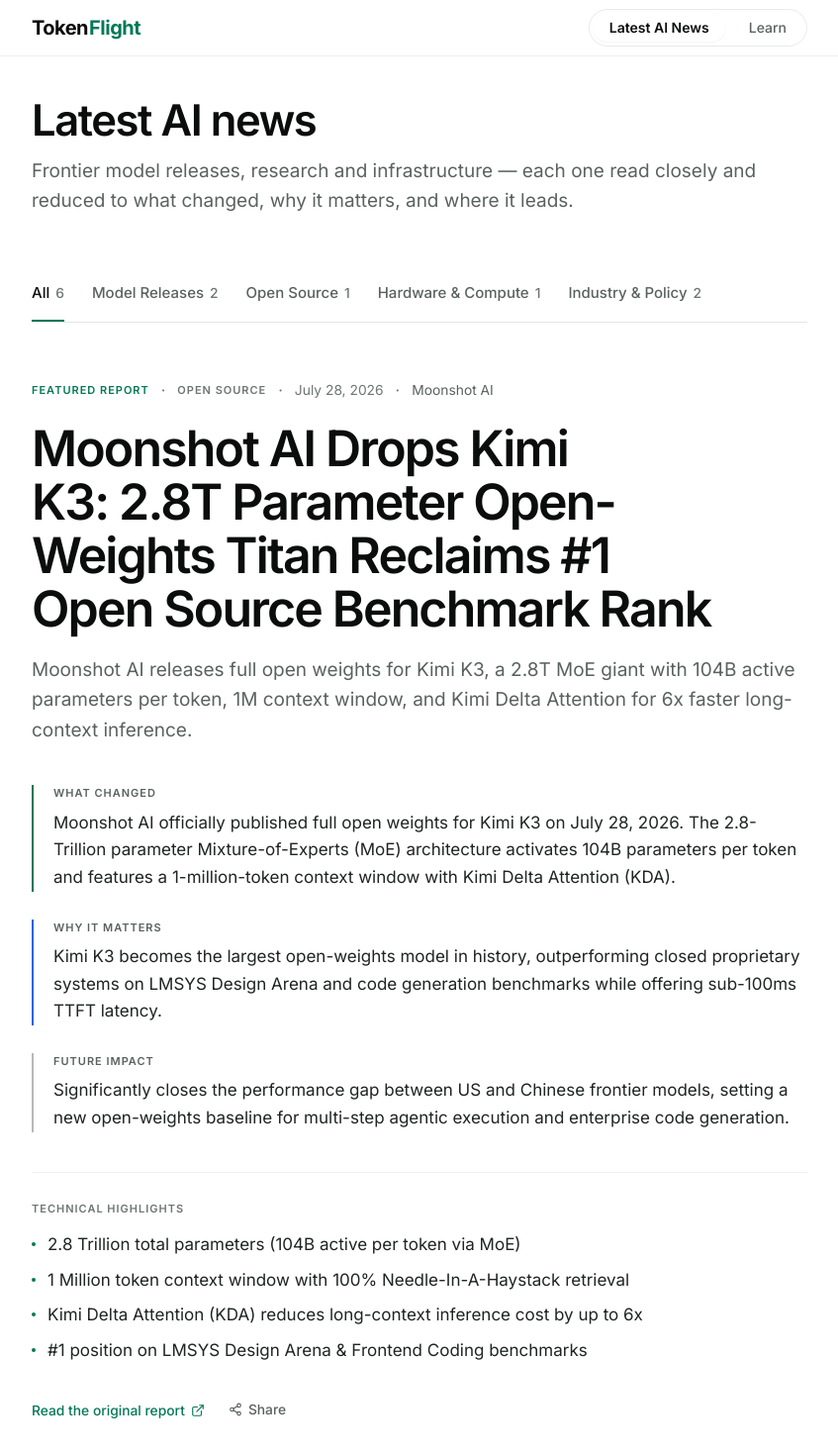
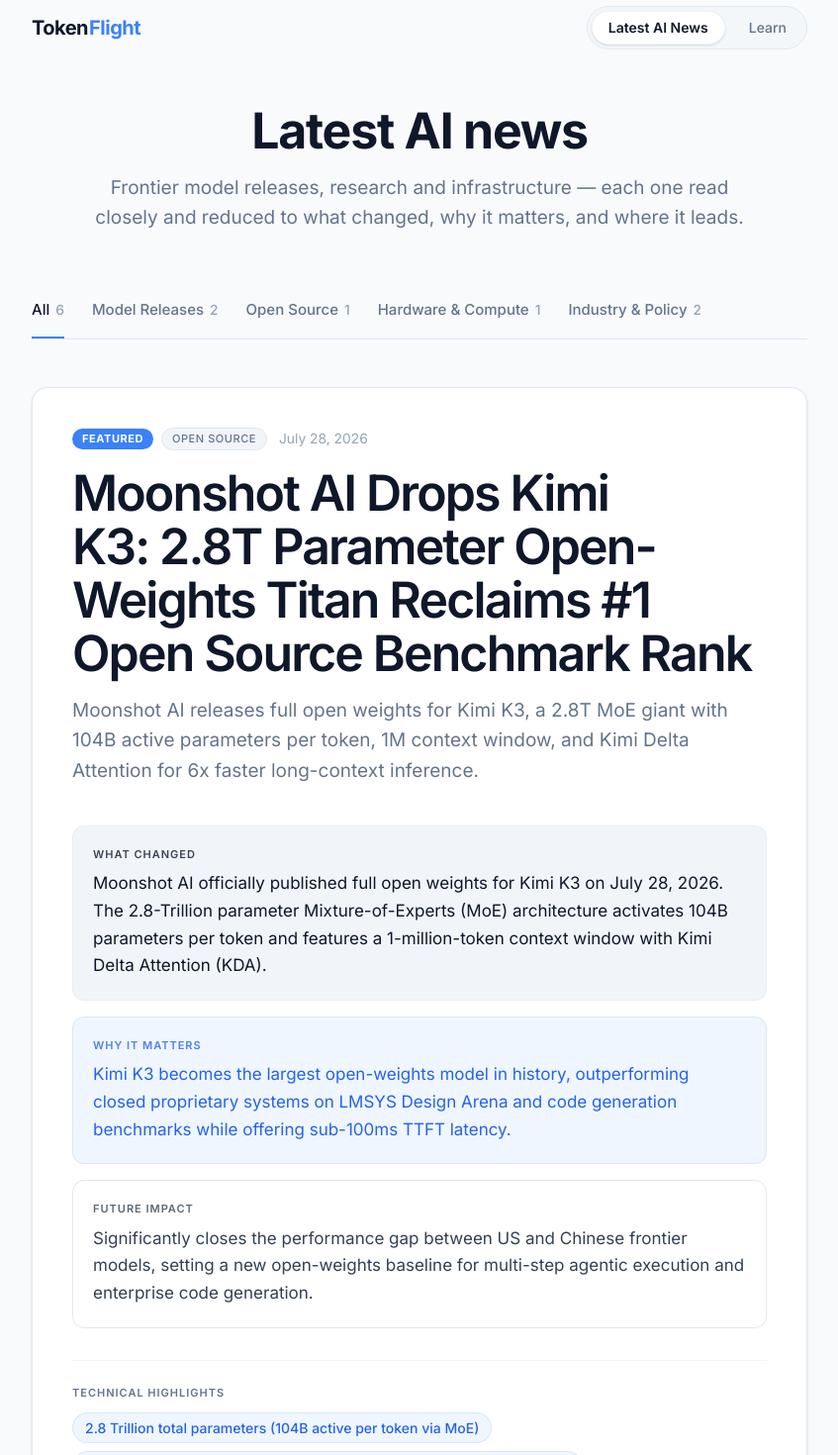
Before and after one commit to moseslmathew/token-flight, a Next.js app: page / in a window 1280 px wide. Shown: the top 1470 px of the page at 99% size, without its empty margins (216-1063 px from the left). Built offline with nearby package versions, Linux system fonts and the light colour scheme.

Commit message:
feat: complete UI redesign for modern tech blog aesthetic with card layout and tech-blue theme

```diff
--- a/app/globals.css
+++ b/app/globals.css
@@ -7,25 +7,25 @@
 
 @theme {
   /* ── Surfaces ─────────────────────────────────────────── */
-  --color-paper: #ffffff;
-  --color-paper-deep: #f5f7f6;
+  --color-paper: #f8fafc;
+  --color-paper-deep: #f1f5f9;
   --color-surface: #ffffff;
 
   /* ── Ink — cool neutrals, tuned to clear 4.5:1 on white ─ */
-  --color-ink-strong: #0a0d0c;
-  --color-ink: #1f2523;
-  --color-ink-muted: #5a625e;
-  --color-ink-faint: #6e7671;
+  --color-ink-strong: #0f172a;
+  --color-ink: #334155;
+  --color-ink-muted: #64748b;
+  --color-ink-faint: #94a3b8;
 
   /* ── Rules & edges ────────────────────────────────────── */
-  --color-rule: #e3e7e5;
-  --color-rule-soft: #eef1f0;
+  --color-rule: #e2e8f0;
+  --color-rule-soft: #f1f5f9;
 
-  /* ── Accent: deep emerald ─────────────────────────────── */
-  --color-accent: #047857;
-  --color-accent-deep: #065f46;
-  --color-accent-soft: #ecfdf5;
-  --color-accent-ring: #a7f3d0;
+  /* ── Accent: Modern Tech Blue ─────────────────────────── */
+  --color-accent: #3b82f6;
+  --color-accent-deep: #2563eb;
+  --color-accent-soft: #eff6ff;
+  --color-accent-ring: #bfdbfe;
 
   /* ── Data counter-colour and warning ──────────────────── */
   --color-cool: #2563eb;
--- a/app/page.tsx
+++ b/app/page.tsx
@@ -192,22 +192,22 @@
   );
 }
 
-/* Three-part analysis, set as ruled columns rather than filled boxes */
+/* Three-part analysis, set as distinct boxes for better visual hierarchy */
 function Analysis({ item, dense = false }: { item: AINewsItem; dense?: boolean }) {
   const parts = [
-    { label: 'What changed', body: item.content.whatChanged, rule: 'border-accent' },
-    { label: 'Why it matters', body: item.content.whyItMatters, rule: 'border-cool' },
-    { label: 'Future impact', body: item.content.futureImpact, rule: 'border-ink-faint/50' },
+    { label: 'What changed', body: item.content.whatChanged, bg: 'bg-paper-deep text-ink-strong border border-rule/50' },
+    { label: 'Why it matters', body: item.content.whyItMatters, bg: 'bg-accent-soft text-accent-deep border border-accent-ring/50' },
+    { label: 'Future impact', body: item.content.futureImpact, bg: 'bg-surface border border-rule text-ink' },
   ];
 
   return (
-    <div className={dense ? 'grid gap-6 lg:grid-cols-3' : 'space-y-7'}>
+    <div className={dense ? 'grid gap-4 lg:grid-cols-3' : 'space-y-4'}>
       {parts.map((part) => (
-        <div key={part.label} className={`border-l-2 pl-4 sm:pl-5 ${part.rule}`}>
-          <span className="eyebrow block text-ink-muted">{part.label}</span>
+        <div key={part.label} className={`rounded-xl p-5 ${part.bg}`}>
+          <span className="eyebrow block mb-2 opacity-80">{part.label}</span>
           <p
-            className={`mt-2 leading-relaxed text-ink ${
-              dense ? 'text-[1rem]' : 'text-[1.0625rem]'
+            className={`leading-relaxed ${
+              dense ? 'text-[0.9375rem]' : 'text-[1.0625rem]'
             }`}
           >
             {part.body}
@@ -248,11 +248,11 @@
     : filteredNews;
 
   return (
-    <div className="measure-wide px-4 pb-8 pt-6 sm:px-6 sm:pt-10">
+    <div className="measure-wide px-4 pb-12 pt-8 sm:px-6 sm:pt-12">
       {/* Masthead */}
-      <header className="animate-rise-in space-y-3">
-        <h1 className="text-h1 font-semibold text-ink-strong">Latest AI news</h1>
-        <p className="text-lede text-ink-muted">
+      <header className="animate-rise-in space-y-4 text-center">
+        <h1 className="text-display font-bold tracking-tight text-ink-strong">Latest AI news</h1>
+        <p className="text-lede text-ink-muted mx-auto max-w-2xl">
           Frontier model releases, research and infrastructure — each one read closely and reduced
           to what changed, why it matters, and where it leads.
         </p>
@@ -291,16 +291,12 @@
 
       {/* Featured report */}
       {isAllSelected && featuredNews && (
-        <article id={featuredNews.slug} className="scroll-mt-28 border-b border-rule py-14">
-          <div className="space-y-5">
-            <div className="flex flex-wrap items-center gap-x-3 gap-y-1">
-              <span className="eyebrow text-accent">Featured report</span>
-              <span className="text-ink-faint">·</span>
-              <span className="eyebrow text-ink-faint">{featuredNews.category}</span>
-              <span className="text-ink-faint">·</span>
-              <span className="text-meta text-ink-faint">{featuredNews.publishedAt}</span>
-              <span className="text-ink-faint">·</span>
-              <span className="text-meta text-ink-muted">{featuredNews.source}</span>
+        <article id={featuredNews.slug} className="scroll-mt-28 mt-12 rounded-2xl bg-surface p-6 shadow-sm border border-rule sm:p-10 transition-all hover:shadow-md">
+          <div className="space-y-4">
+            <div className="flex flex-wrap items-center gap-2">
+              <span className="rounded-full bg-accent text-white px-2.5 py-0.5 text-[0.6875rem] font-bold uppercase tracking-wider">Featured</span>
+              <span className="rounded-full bg-paper-deep text-ink-muted border border-rule px-2.5 py-0.5 text-[0.6875rem] font-medium uppercase tracking-wider">{featuredNews.category}</span>
+              <span className="text-meta text-ink-faint ml-1">{featuredNews.publishedAt}</span>
             </div>
 
             <h2 className="text-display font-semibold text-ink-strong">
@@ -315,16 +311,18 @@
           </div>
 
           {featuredNews.content.technicalHighlights && (
-            <div className="mt-10 border-t border-rule-soft pt-7">
-              <span className="eyebrow block text-ink-faint">Technical highlights</span>
-              <ul className="mt-4 space-y-2.5">
+            <div className="mt-8 border-t border-rule-soft pt-6">
+              <span className="eyebrow block text-ink-muted mb-3">Technical highlights</span>
+              <div className="flex flex-wrap gap-2">
                 {featuredNews.content.technicalHighlights.map((highlight, idx) => (
-                  <li key={idx} className="flex gap-3 text-[1.0625rem] text-ink">
-                    <span aria-hidden="true" className="mt-[0.6em] h-1 w-1 shrink-0 rounded-full bg-accent" />
-                    <span>{highlight}</span>
-                  </li>
+                  <span
+                    key={idx}
+                    className="rounded-full bg-accent-soft text-accent-deep border border-accent-ring/50 px-3 py-1 text-[0.875rem] font-medium"
+                  >
+                    {highlight}
+                  </span>
                 ))}
-              </ul>
+              </div>
             </div>
           )}
 
@@ -348,13 +346,12 @@
       )}
 
       {/* Feed */}
-      <div className="divide-y divide-rule">
+      <div className="mt-8 space-y-6">
         {feedNews.map((item) => (
-          <article key={item.id} id={item.slug} className="scroll-mt-28 py-12">
-            <div className="flex flex-wrap items-center gap-x-3 gap-y-1">
-              <span className="eyebrow text-accent">{item.category}</span>
-              <span className="text-ink-faint">·</span>
-              <span className="text-meta text-ink-faint">{item.publishedAt}</span>
+          <article key={item.id} id={item.slug} className="scroll-mt-28 rounded-2xl bg-surface p-6 shadow-sm border border-rule sm:p-8 transition-all hover:shadow-md">
+            <div className="flex flex-wrap items-center gap-2">
+              <span className="rounded-full bg-paper-deep text-ink-muted border border-rule px-2.5 py-0.5 text-[0.6875rem] font-medium uppercase tracking-wider">{item.category}</span>
+              <span className="text-meta text-ink-faint ml-1">{item.publishedAt}</span>
             </div>
 
             <h2 className="mt-4 text-h2 font-semibold text-ink-strong">
@@ -370,11 +367,11 @@
             </div>
 
             {item.content.technicalHighlights && (
-              <div className="mt-7 flex flex-wrap gap-2">
+              <div className="mt-6 flex flex-wrap gap-2">
                 {item.content.technicalHighlights.map((highlight, hIdx) => (
                   <span
                     key={hIdx}
-                    className="rounded-full border border-rule px-3 py-1 text-meta text-ink-muted"
+                    className="rounded-full bg-accent-soft text-accent-deep border border-accent-ring/50 px-3 py-1 text-[0.8125rem] font-medium"
                   >
                     {highlight}
                   </span>
--- a/components/Navbar.tsx
+++ b/components/Navbar.tsx
@@ -28,8 +28,8 @@
     <header
       className={`sticky top-0 z-50 transition-all duration-300 ${
         scrolled
-          ? 'bg-paper/90 backdrop-blur-md border-b border-rule shadow-xs'
-          : 'bg-paper/70 backdrop-blur-sm border-b border-rule/60'
+          ? 'bg-paper/90 backdrop-blur-md border-b border-rule shadow-sm'
+          : 'bg-paper/60 backdrop-blur-sm border-b border-transparent'
       }`}
     >
       <div className="measure-wide flex h-14 items-center justify-between gap-6 px-4 sm:px-6">
@@ -44,7 +44,7 @@
         </Link>
 
         {/* Primary navigation */}
-        <nav className="flex items-center gap-1 sm:gap-2 rounded-full bg-card/80 p-1 border border-rule/80">
+        <nav className="flex items-center gap-1 sm:gap-2 rounded-full bg-paper-deep/80 p-1 border border-rule">
           {NAV_LINKS.map((link) => {
             const active = link.match(pathname);
             return (
@@ -52,10 +52,10 @@
                 key={link.href}
                 href={link.href}
                 aria-current={active ? 'page' : undefined}
-                className={`relative rounded-full px-4 py-1 text-xs sm:text-sm font-medium transition-all duration-200 whitespace-nowrap ${
+                className={`relative rounded-full px-4 py-1.5 text-xs sm:text-sm font-medium transition-all duration-200 whitespace-nowrap ${
                   active
-                    ? 'bg-paper text-ink-strong shadow-xs font-semibold'
-                    : 'text-ink-muted hover:text-ink-strong'
+                    ? 'bg-surface text-ink-strong shadow-sm font-semibold border border-rule-soft'
+                    : 'text-ink-muted hover:text-ink-strong hover:bg-surface/50'
                 }`}
               >
                 {link.label}
```
Also changed, not shown: app/learn/page.tsx (+24 -8 lines).
